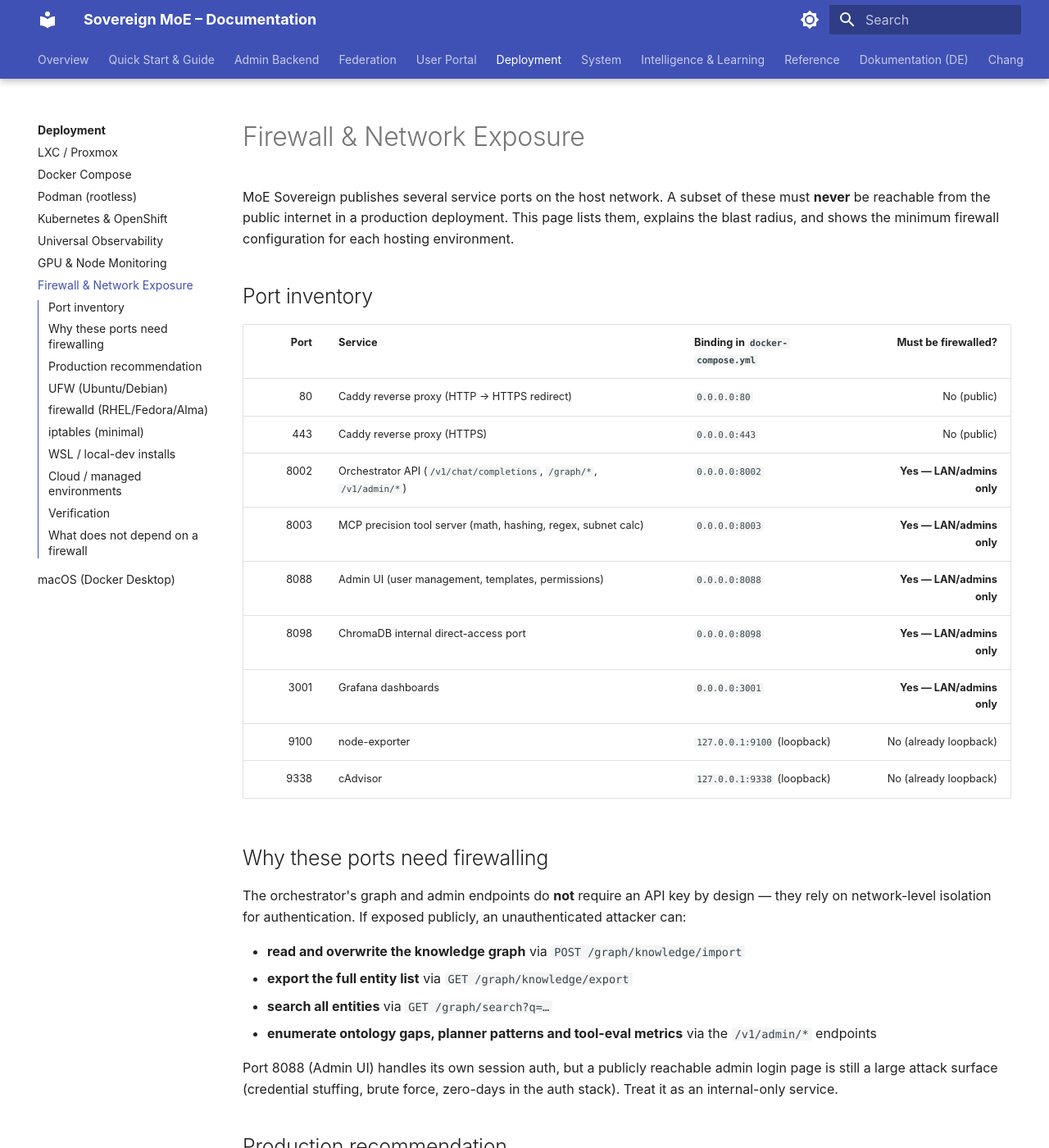
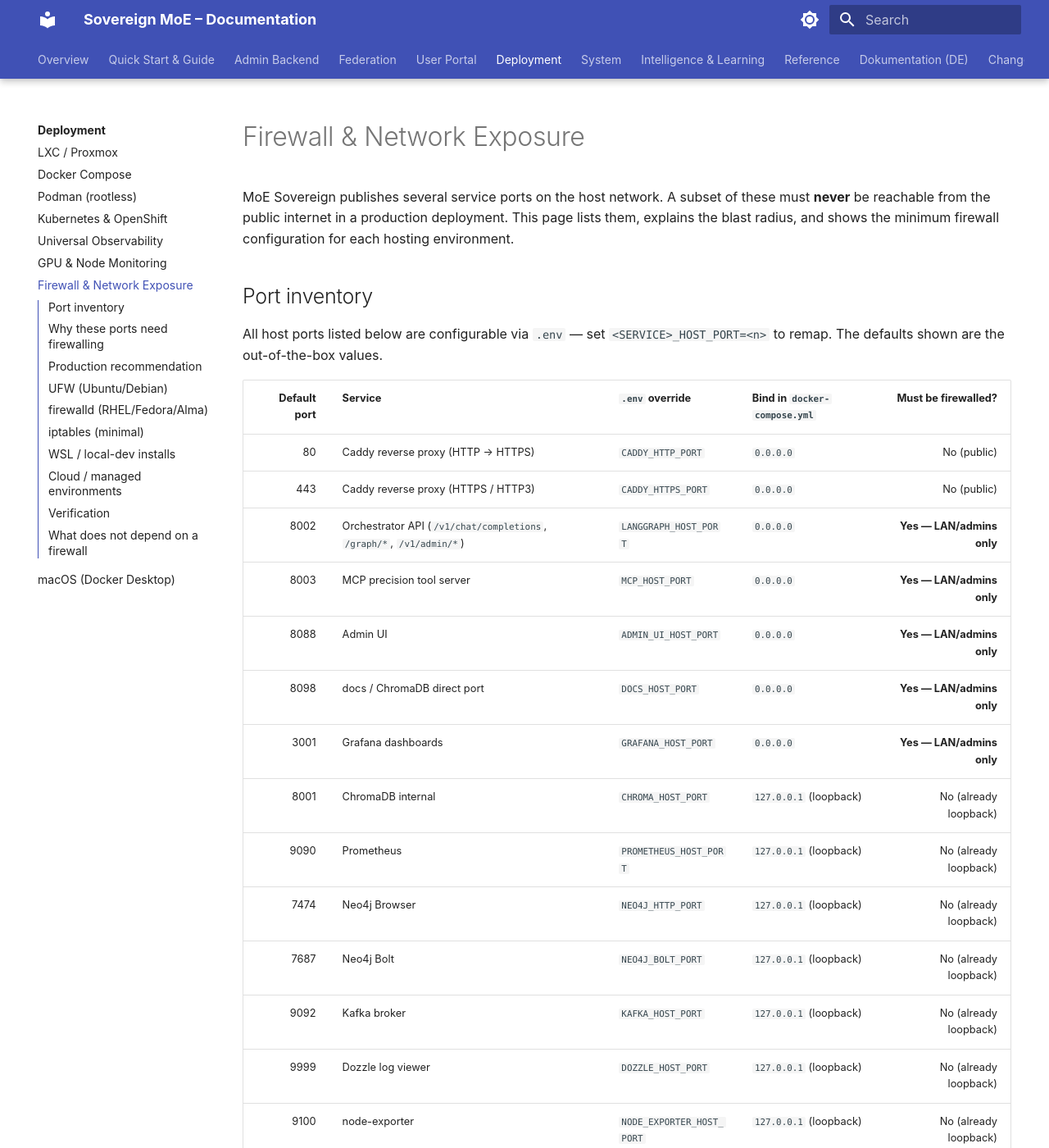
Before and after one commit to h3rb3rn/moe-sovereign, an MkDocs documentation site: the page built from docs/deployment/firewall.md, in a window 1280 px wide and 1400 px high. Shown: the whole window at 82% size. Built offline with MkDocs 1.6.1 and Material for MkDocs 9.7.7, drawn with Linux system fonts in a browser that asks for light colours; a script that is not in the unit is left out; some of the changed text lies outside the part shown.

Commit message:
Make all published host ports configurable via .env
Every port mapping in docker-compose.yml now resolves through
${SERVICE_HOST_PORT:-default}, so operators can remap any service
without editing the compose file (which would conflict on git pull):

- CADDY_HTTP_PORT (default 80), CADDY_HTTPS_PORT (443)
- ADMIN_UI_HOST_PORT (8088), LANGGRAPH_HOST_PORT (8002),
  MCP_HOST_PORT (8003), DOCS_HOST_PORT (8098)
- GRAFANA_HOST_PORT (3001), PROMETHEUS_HOST_PORT (9090)
- NEO4J_HTTP_PORT (7474), NEO4J_BOLT_PORT (7687), KAFKA_HOST_PORT (9092)
- CHROMA_HOST_PORT (8001), DOZZLE_HOST_PORT (9999)
- NODE_EXPORTER_HOST_PORT (9100), CADVISOR_HOST_PORT (9338)

Loopback bindings (127.0.0.1:…) are preserved for internal services.
Updates .env.example with a commented-out 'Optional: published host
ports' block and rewrites docs/deployment/firewall.md so the port
inventory shows the .env override key for each service.

```diff
--- a/docs/deployment/firewall.md
+++ b/docs/deployment/firewall.md
@@ -7,17 +7,31 @@ shows the minimum firewall configuration for each hosting environment.
 
 ## Port inventory
 
-| Port | Service | Binding in `docker-compose.yml` | Must be firewalled? |
-|-----:|---------|----------------------------------|--------------------:|
-| 80   | Caddy reverse proxy (HTTP → HTTPS redirect) | `0.0.0.0:80` | No (public) |
-| 443  | Caddy reverse proxy (HTTPS) | `0.0.0.0:443` | No (public) |
-| 8002 | Orchestrator API (`/v1/chat/completions`, `/graph/*`, `/v1/admin/*`) | `0.0.0.0:8002` | **Yes — LAN/admins only** |
-| 8003 | MCP precision tool server (math, hashing, regex, subnet calc) | `0.0.0.0:8003` | **Yes — LAN/admins only** |
-| 8088 | Admin UI (user management, templates, permissions) | `0.0.0.0:8088` | **Yes — LAN/admins only** |
-| 8098 | ChromaDB internal direct-access port | `0.0.0.0:8098` | **Yes — LAN/admins only** |
-| 3001 | Grafana dashboards | `0.0.0.0:3001` | **Yes — LAN/admins only** |
-| 9100 | node-exporter | `127.0.0.1:9100` (loopback) | No (already loopback) |
-| 9338 | cAdvisor | `127.0.0.1:9338` (loopback) | No (already loopback) |
+All host ports listed below are configurable via `.env` — set
+`<SERVICE>_HOST_PORT=<n>` to remap. The defaults shown are the
+out-of-the-box values.
+
+| Default port | Service | `.env` override | Bind in `docker-compose.yml` | Must be firewalled? |
+|-----:|---------|-----------------|---------------------------------|--------------------:|
+| 80   | Caddy reverse proxy (HTTP → HTTPS) | `CADDY_HTTP_PORT` | `0.0.0.0` | No (public) |
+| 443  | Caddy reverse proxy (HTTPS / HTTP3) | `CADDY_HTTPS_PORT` | `0.0.0.0` | No (public) |
+| 8002 | Orchestrator API (`/v1/chat/completions`, `/graph/*`, `/v1/admin/*`) | `LANGGRAPH_HOST_PORT` | `0.0.0.0` | **Yes — LAN/admins only** |
+| 8003 | MCP precision tool server | `MCP_HOST_PORT` | `0.0.0.0` | **Yes — LAN/admins only** |
+| 8088 | Admin UI | `ADMIN_UI_HOST_PORT` | `0.0.0.0` | **Yes — LAN/admins only** |
+| 8098 | docs / ChromaDB direct port | `DOCS_HOST_PORT` | `0.0.0.0` | **Yes — LAN/admins only** |
+| 3001 | Grafana dashboards | `GRAFANA_HOST_PORT` | `0.0.0.0` | **Yes — LAN/admins only** |
+| 8001 | ChromaDB internal | `CHROMA_HOST_PORT` | `127.0.0.1` (loopback) | No (already loopback) |
+| 9090 | Prometheus | `PROMETHEUS_HOST_PORT` | `127.0.0.1` (loopback) | No (already loopback) |
+| 7474 | Neo4j Browser | `NEO4J_HTTP_PORT` | `127.0.0.1` (loopback) | No (already loopback) |
+| 7687 | Neo4j Bolt | `NEO4J_BOLT_PORT` | `127.0.0.1` (loopback) | No (already loopback) |
+| 9092 | Kafka broker | `KAFKA_HOST_PORT` | `127.0.0.1` (loopback) | No (already loopback) |
+| 9999 | Dozzle log viewer | `DOZZLE_HOST_PORT` | `127.0.0.1` (loopback) | No (already loopback) |
+| 9100 | node-exporter | `NODE_EXPORTER_HOST_PORT` | `127.0.0.1` (loopback) | No (already loopback) |
+| 9338 | cAdvisor | `CADVISOR_HOST_PORT` | `127.0.0.1` (loopback) | No (already loopback) |
+
+If a port is already used on your host (e.g. local nginx on `:80` or
+GitLab Pages on `:8088`), set the override in `.env` and run
+`docker compose up -d` — no edit to `docker-compose.yml` required.
 
 ## Why these ports need firewalling
 
```
Also changed, not shown: docker-compose.yml (+16 -16 lines), 1 other file.
